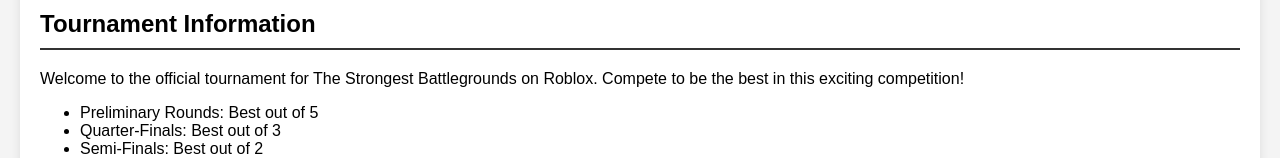
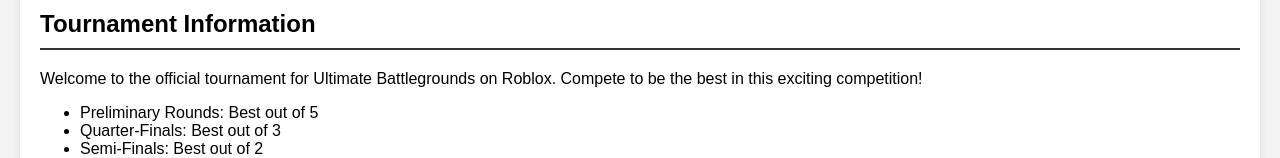
Before and after one commit to LexBe11/github.GoldenTourneys.io, a plain HTML site: page index.html in a window 1280 px wide. Shown: the part 170-328 px from the top of the page. Drawn offline with Linux system fonts and the light colour scheme.

Commit message:
Update index.html

```diff
--- a/index.html
+++ b/index.html
@@ -13,7 +13,7 @@
     <main>
         <section id="tournament-info">
             <h2>Tournament Information</h2>
-            <p>Welcome to the official tournament for The Strongest Battlegrounds on Roblox. Compete to be the best in this exciting competition!</p>
+            <p>Welcome to the official tournament for Ultimate Battlegrounds on Roblox. Compete to be the best in this exciting competition!</p>
             <ul>
                 <li>Preliminary Rounds: Best out of 5</li>
                 <li>Quarter-Finals: Best out of 3</li>
```
